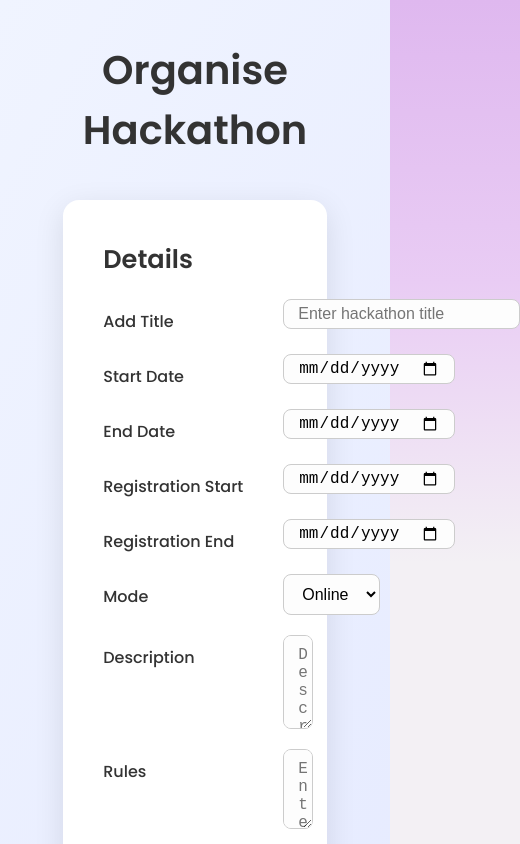
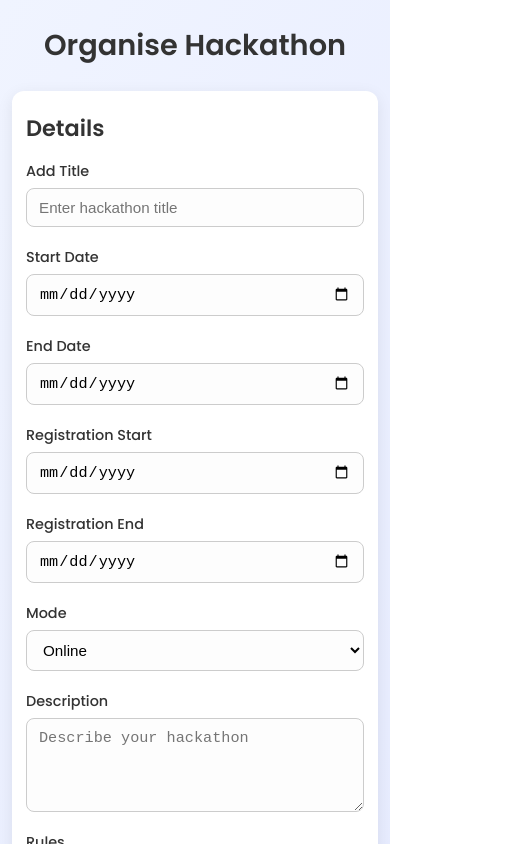
Before and after one commit to AnshulAlgoS/campushustleOG, a React (Create React App) app: page /organise-hackathon in a window 390 px wide. Shown: the top 844 px of the page, 520 px wide, since content can reach past the window. Built offline with nearby package versions, Linux system fonts and the light colour scheme; no server answers.

Commit message:
FireStore

```diff
--- a/src/views/HomePage.css
+++ b/src/views/HomePage.css
@@ -240,7 +240,7 @@ header::before {
   z-index: 1;
 }
 
-form {
+.home-page form {
   width: 50px;
   height: 50px;
   background: white;
@@ -252,18 +252,18 @@ form {
   overflow: hidden;
 }
 
-form:hover {
+.home-page form:hover {
   width: 500px;
   cursor: pointer;
 }
 
-form:hover input {
+.home-page form:hover input {
   opacity: 1;
   visibility: visible;
   max-width: 100%;
 }
 
-form:hover .fa {
+.home-page form:hover .fa {
   background: #572E54;
   color: white;
 }
@@ -753,8 +753,8 @@ a.category-box .category-title {
     z-index: 2;
   }
 
-  form,
-  form:hover {
+  .home-page form,
+  .home-page form:hover {
     width: 90vw;
     min-width: 0;
     padding: 4px;
@@ -764,7 +764,7 @@ a.category-box .category-title {
     transition: none;
   }
 
-  input {
+  .home-page input {
     font-size: 0.9em;
     height: 30px;
     border-radius: 15px;
@@ -877,8 +877,8 @@ a.category-box .category-title {
       padding: 0 10px;
     }
 
-    form,
-    form:hover {
+    .home-page form,
+    .home-page form:hover {
       width: 10vw;
       min-width: 0;
       padding: 6px;
--- a/src/views/OrganiseHackathon.css
+++ b/src/views/OrganiseHackathon.css
@@ -79,3 +79,77 @@
 .submit-btn:hover {
   background-color: #5f3b6c;
 }
+/* ---------- Responsive for Tablets ---------- */
+@media (max-width: 1024px) {
+  .organise-heading {
+    font-size: 2.2rem;
+    margin-bottom: 30px;
+  }
+
+  .single-box {
+    width: 90%;
+    padding: 30px;
+  }
+
+  .form-row label {
+    min-width: 140px;
+    font-size: 0.95rem;
+  }
+
+  .form-row input,
+  .form-row textarea,
+  .form-row select {
+    font-size: 0.95rem;
+  }
+}
+
+/* ---------- Responsive for Mobiles ---------- */
+@media (max-width: 468px) {
+  .organise-page {
+    padding: 24px 12px;
+  }
+
+  .organise-heading {
+    font-size: 1.8rem;
+    margin-bottom: 24px;
+  }
+
+  .single-box {
+    width: 100%;
+    padding: 20px 14px;
+    border-radius: 12px;
+    box-shadow: 0 4px 16px rgba(0, 0, 0, 0.08);
+  }
+
+  .box-section-title {
+    font-size: 1.4rem;
+    margin-bottom: 16px;
+  }
+
+  .form-row {
+    flex-direction: column;
+    align-items: stretch;
+    gap: 6px;
+  }
+
+  .form-row label {
+    width: 100%;
+    padding-top: 0;
+    font-size: 0.9rem;
+  }
+
+  .form-row input,
+  .form-row textarea,
+  .form-row select {
+    width: 100%;
+    font-size: 0.95rem;
+    padding: 10px 12px;
+    box-sizing: border-box;
+  }
+
+  .submit-btn {
+    font-size: 1rem;
+    padding: 12px;
+    margin-top: 10px;
+  }
+}
--- a/src/views/OrganiseHackathon.js
+++ b/src/views/OrganiseHackathon.js
@@ -1,41 +1,130 @@
-import React from "react";
+import React, { useState } from "react";
 import "./OrganiseHackathon.css";
+import { db } from "../firebase"; // adjust if your path is different
+import { collection, addDoc } from "firebase/firestore";
 
 const OrganiseHackathon = () => {
+  const [formData, setFormData] = useState({
+    title: "",
+    startDate: "",
+    endDate: "",
+    regStart: "",
+    regEnd: "",
+    mode: "online",
+    description: "",
+    rules: "",
+    teamSize: "",
+    prize: "",
+  });
+
+  const handleChange = (e) => {
+    const { name, value } = e.target;
+    setFormData((prev) => ({
+      ...prev,
+      [name]: value,
+    }));
+  };
+
+  const handleSubmit = async (e) => {
+    e.preventDefault();
+    try {
+      await addDoc(collection(db, "hackathons"), formData);
+      alert("✅ Hackathon submitted successfully!");
+      setFormData({
+        title: "",
+        startDate: "",
+        endDate: "",
+        regStart: "",
+        regEnd: "",
+        mode: "online",
+        description: "",
+        rules: "",
+        teamSize: "",
+        prize: "",
+      });
+    } catch (error) {
+      console.error("Error submitting form:", error);
+      alert("❌ Failed to submit. Please try again.");
+    }
+  };
+
   return (
     <div className="organise-page">
       <h1 className="organise-heading">Organise Hackathon</h1>
       <div className="single-box">
         <h2 className="box-section-title">Details</h2>
 
+        <form onSubmit={handleSubmit}>
           <div className="form-row">
             <label htmlFor="title">Add Title</label>
-          <input type="text" id="title" name="title" placeholder="Enter hackathon title" />
+            <input
+              type="text"
+              id="title"
+              name="title"
+              value={formData.title}
+              onChange={handleChange}
+              placeholder="Enter hackathon title"
+              required
+            />
           </div>
 
           <div className="form-row">
             <label htmlFor="startDate">Start Date</label>
-          <input type="date" id="startDate" name="startDate" />
+            <input
+              type="date"
+              id="startDate"
+              name="startDate"
+              value={formData.startDate}
+              onChange={handleChange}
+              required
+            />
           </div>
 
           <div className="form-row">
             <label htmlFor="endDate">End Date</label>
-          <input type="date" id="endDate" name="endDate" />
+            <input
+              type="date"
+              id="endDate"
+              name="endDate"
+              value={formData.endDate}
+              onChange={handleChange}
+              required
+            />
           </div>
 
           <div className="form-row">
             <label htmlFor="regStart">Registration Start</label>
-          <input type="date" id="regStart" name="regStart" />
+            <input
+              type="date"
+              id="regStart"
+              name="regStart"
+              value={formData.regStart}
+              onChange={handleChange}
+              required
+            />
           </div>
 
           <div className="form-row">
             <label htmlFor="regEnd">Registration End</label>
-          <input type="date" id="regEnd" name="regEnd" />
+            <input
+              type="date"
+              id="regEnd"
+              name="regEnd"
+              value={formData.regEnd}
+              onChange={handleChange}
+              required
+            />
           </div>
 
           <div className="form-row">
             <label htmlFor="mode">Mode</label>
-          <select id="mode" name="mode">
+            <select
+              id="mode"
+              name="mode"
+              value={formData.mode}
+              onChange={handleChange}
+              required
+            >
               <option value="online">Online</option>
               <option value="offline">Offline</option>
             </select>
@@ -43,22 +132,41 @@ const OrganiseHackathon = () => {
 
           <div className="form-row">
             <label htmlFor="description">Description</label>
-          <textarea id="description" name="description" rows="4" placeholder="Describe your hackathon"></textarea>
+            <textarea
+              id="description"
+              name="description"
+              rows="4"
+              value={formData.description}
+              onChange={handleChange}
+              placeholder="Describe your hackathon"
+              required
+            ></textarea>
           </div>
 
           <div className="form-row">
             <label htmlFor="rules">Rules</label>
-          <textarea id="rules" name="rules" rows="3" placeholder="Enter rules and guidelines"></textarea>
-        </div>
-
-        <div className="form-row">
-          <label htmlFor="teamSize">Team Size</label>
-          <input type="number" id="teamSize" name="teamSize" min="1" placeholder="e.g. 4" />
+            <textarea
+              id="rules"
+              name="rules"
+              rows="3"
+              value={formData.rules}
+              onChange={handleChange}
+              placeholder="Enter rules and guidelines"
+              required
+            ></textarea>
           </div>
 
           <div className="form-row">
             <label htmlFor="prize">Prize Info</label>
-          <input type="text" id="prize" name="prize" placeholder="e.g. ₹50,000 cash + goodies" />
+            <input
+              type="text"
+              id="prize"
+              name="prize"
+              value={formData.prize}
+              onChange={handleChange}
+              placeholder="e.g. ₹50,000 cash + goodies"
+              required
+            />
           </div>
 
           <div className="form-row">
@@ -69,15 +177,19 @@ const OrganiseHackathon = () => {
               name="teamSize"
               min="2"
               max="6"
+              value={formData.teamSize}
+              onChange={handleChange}
               placeholder="Choose between 2 to 6"
+              required
             />
           </div>
 
           <div className="form-row">
-         <button type="submit" className="submit-btn">Submit</button>
+            <button type="submit" className="submit-btn">
+              Submit
+            </button>
           </div>
-
-
+        </form>
       </div>
     </div>
   );
```
Lines whose indentation alone changed are shown as unchanged.
